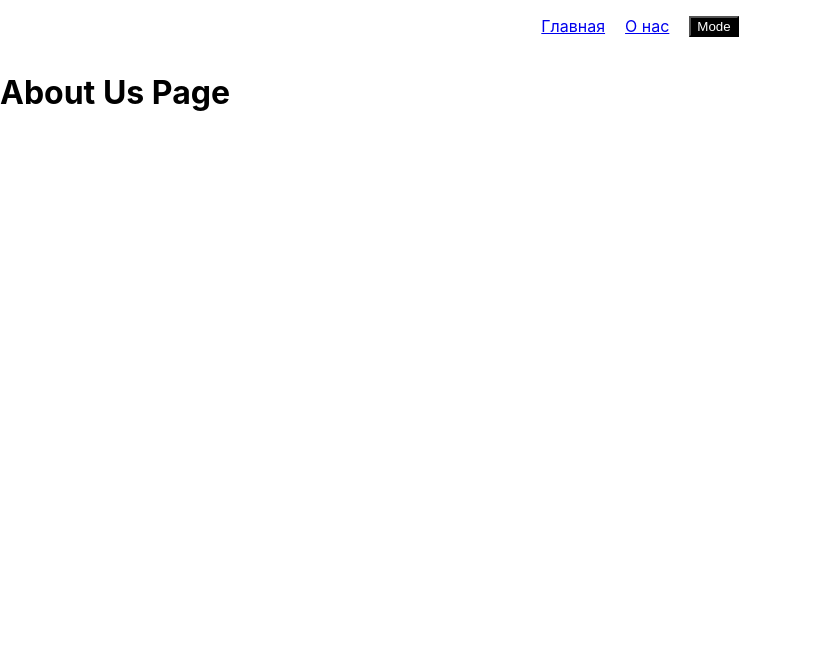
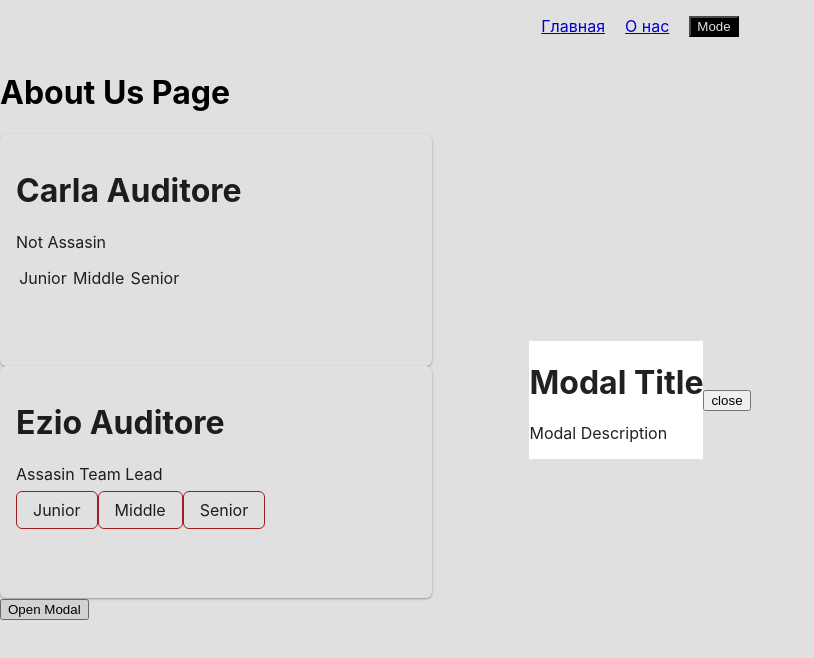
Before and after one commit to akaevjumgal/react-test-app, a React (Create React App) app: page /about in a window 1280 px wide. Shown: the top 658 px of the page, without its empty margins (0-814 px from the left). Built offline with nearby package versions, Linux system fonts and the light colour scheme.

Commit message:
render props and portals

```diff
--- a/public/index.html
+++ b/public/index.html
@@ -29,6 +29,7 @@
   <body>
     <noscript>You need to enable JavaScript to run this app.</noscript>
     <div id="root"></div>
+    <div id="modal-root"></div>
     <!--
       This HTML file is a template.
       If you open it directly in the browser, you will see an empty page.
--- a/src/App.js
+++ b/src/App.js
@@ -1,6 +1,8 @@
 import { useContext, useState } from 'react';
 import { BrowserRouter, Outlet, Route, Routes } from 'react-router-dom';
+import { ModalPortal } from './components/Modal';
 import Header from './Header';
+import { ModalContext, useModal } from './ModalContext';
 import AboutDetailsPage from './pages/AboutDetailsPage';
 import AboutPage from './pages/AboutPage';
 import HomePage from './pages/HomePage';
@@ -19,6 +21,7 @@ function MainLayout() {
 
 function App() {
   const [theme, setTheme] = useState('dark')
+  const { isOpen, openModal } = useModal()
 
   const onChangeTheme = () => {
     setTheme(theme === 'light' ? 'dark' : 'light')
@@ -26,6 +29,7 @@ function App() {
 
   return (
     <ThemeContext.Provider value={{ theme, setTheme: onChangeTheme }}>
+      <ModalContext.Provider value={{ isOpen, open: openModal }}>
         <div className={theme}>
           <Header />
           <Routes>
@@ -47,6 +51,8 @@ function App() {
               />
           </Routes>
           </div>
+          <ModalPortal />
+        </ModalContext.Provider>
     </ThemeContext.Provider>
   );
 }
--- /dev/null
+++ b/src/ModalContext.js
@@ -0,0 +1,14 @@
+import { createContext, useState } from "react";
+
+const initialState = {
+    isOpen: false,
+    open: () => null,
+}
+
+export const ModalContext = createContext(initialState)
+
+export const useModal = () => {
+    const [isOpen, openModal] = useState(false)
+
+    return { isOpen, openModal}
+}
--- /dev/null
+++ b/src/components/Card/Card.css
@@ -0,0 +1,16 @@
+
+.card {
+    padding: 1rem;
+    width: 400px;
+    height: 200px;
+    border-radius: 6px;
+    box-shadow: 0 1px 3px rgba(0,0,0,0.12), 0 1px 2px rgba(0,0,0,0.24);
+}
+
+.card-light {
+    background: rgba(0, 0, 0, 0.30)
+}
+
+.card-dark {
+    background: white;
+}
--- /dev/null
+++ b/src/components/Card/Card.jsx
@@ -0,0 +1,45 @@
+import { Fragment, useContext } from 'react'
+import './Card.css'
+import { ThemeContext } from '../../theme';
+
+const PRIORITIES = [
+    {
+        label: 'Junior',
+        value: 'JUNIOR',
+    },
+    {
+        label: 'Middle',
+        value: 'Middle',
+    },
+    {
+        label: 'Senior',
+        value: 'SENIOR',
+    }
+]
+
+function defaultRenderPriorities({ label, value }) {
+    return (
+        <label style={{ margin: '0 0.2rem' }} value={value}>{label}</label>
+    )
+}
+
+export default function Card({
+    title,
+    body,
+    renderPriorities = defaultRenderPriorities
+}) {
+    const { theme } = useContext(ThemeContext)
+
+    return (
+        <div className={`card card-${theme} c-${theme}`}>
+            {title}
+            {body}
+
+            {PRIORITIES.map(({ label, value }) =>
+                <Fragment key={label}>
+                    {renderPriorities({ label, value })}
+                </Fragment>
+            )}
+        </div>
+    )
+}
--- /dev/null
+++ b/src/components/Modal.jsx
@@ -0,0 +1,39 @@
+import { useContext } from 'react';
+import ReactDOM from 'react-dom';
+import { ThemeContext } from '../theme';
+import { ModalContext } from '../ModalContext';
+
+function Modal({ title, description, theme }) {
+    const { open } = useContext(ModalContext)
+    const styles = {
+        position: 'fixed',
+        top: 0,
+        left: 0,
+        display: 'flex',
+        height: '100vh',
+        width: '100%',
+        alignItems: 'center',
+        justifyContent: 'center',
+        background: 'rgba(0, 0, 0, 0.12)'
+    }
+
+    return (
+        <div style={styles}>
+            <div className={`${theme} c-${theme}`}>
+                <h1>{title}</h1>
+                <p>{description}</p>
+            </div>
+            <button onClick={() => open(false)}>close</button>
+        </div>
+    )
+}
+
+export function ModalPortal() {
+    const { theme } = useContext(ThemeContext)
+    const { isOpen } = useContext(ModalContext)
+
+    return ReactDOM.createPortal(
+        isOpen ? <Modal title="Modal Title" description="Modal Description" theme={theme} /> : <div />,
+        document.querySelector('#modal-root')
+    )
+}
--- a/src/pages/AboutPage.js
+++ b/src/pages/AboutPage.js
@@ -1,9 +1,34 @@
+import { useContext } from "react";
 import { Outlet, useParams } from "react-router-dom";
+import Card from "../components/Card/Card";
+import { ModalContext } from "../ModalContext";
+
+function PriorityOption({ label, value }) {
+    const styles = {
+        border: '1px solid firebrick',
+        borderRadius: '6px',
+        padding: '0.5rem 1rem'
+    }
+
+    return (<span style={styles}>{label}</span>)
+}
 
 export default function AboutPage() {
+    const { open } = useContext(ModalContext)
+
     return (
         <div>
             <h1>About Us Page</h1>
+            <Card
+                title={<h1>Carla Auditore</h1>}
+                body={<p>Not Assasin</p>}
+            />
+            <Card
+                title={<h1>Ezio Auditore</h1>}
+                body={<p>Assasin Team Lead</p>}
+                renderPriorities={PriorityOption}
+            />
+            <button onClick={open(true)}>Open Modal</button>
         </div>
     )
 }
--- a/src/pages/NotFoundPage.js
+++ b/src/pages/NotFoundPage.js
@@ -1,6 +1,13 @@
+import { useContext } from "react"
+import { ModalContext } from "../ModalContext"
 
 export default function NotFoundPage() {
+    const { open } = useContext(ModalContext)
+
     return (
-        <h1>404 Page Not Found</h1>
+        <div>
+            <h1>404 Page Not Found</h1>
+            <button onClick={() => open(true)}>Open Modal</button>
+        </div>
     )
 }
```
Lines whose indentation alone changed are shown as unchanged.
